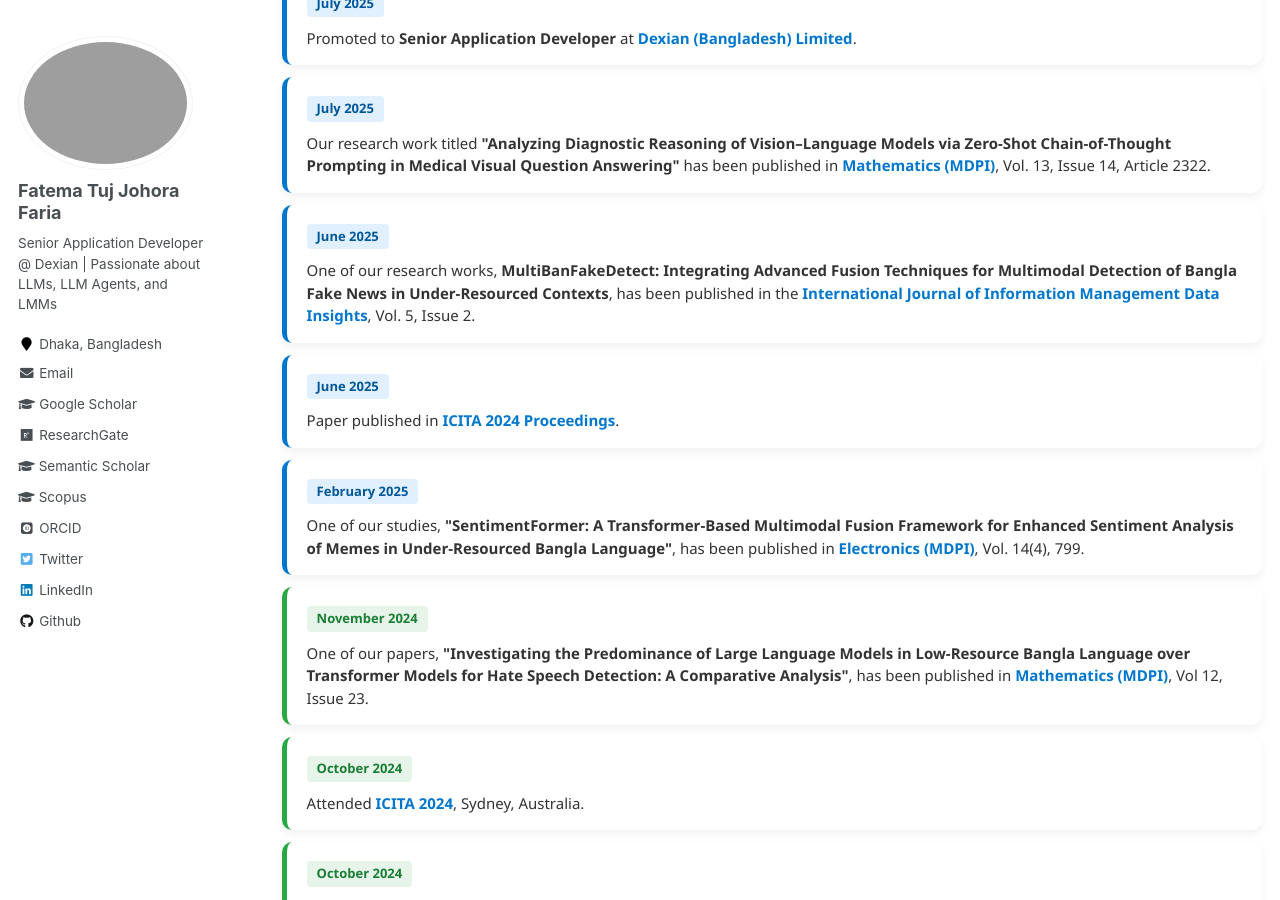
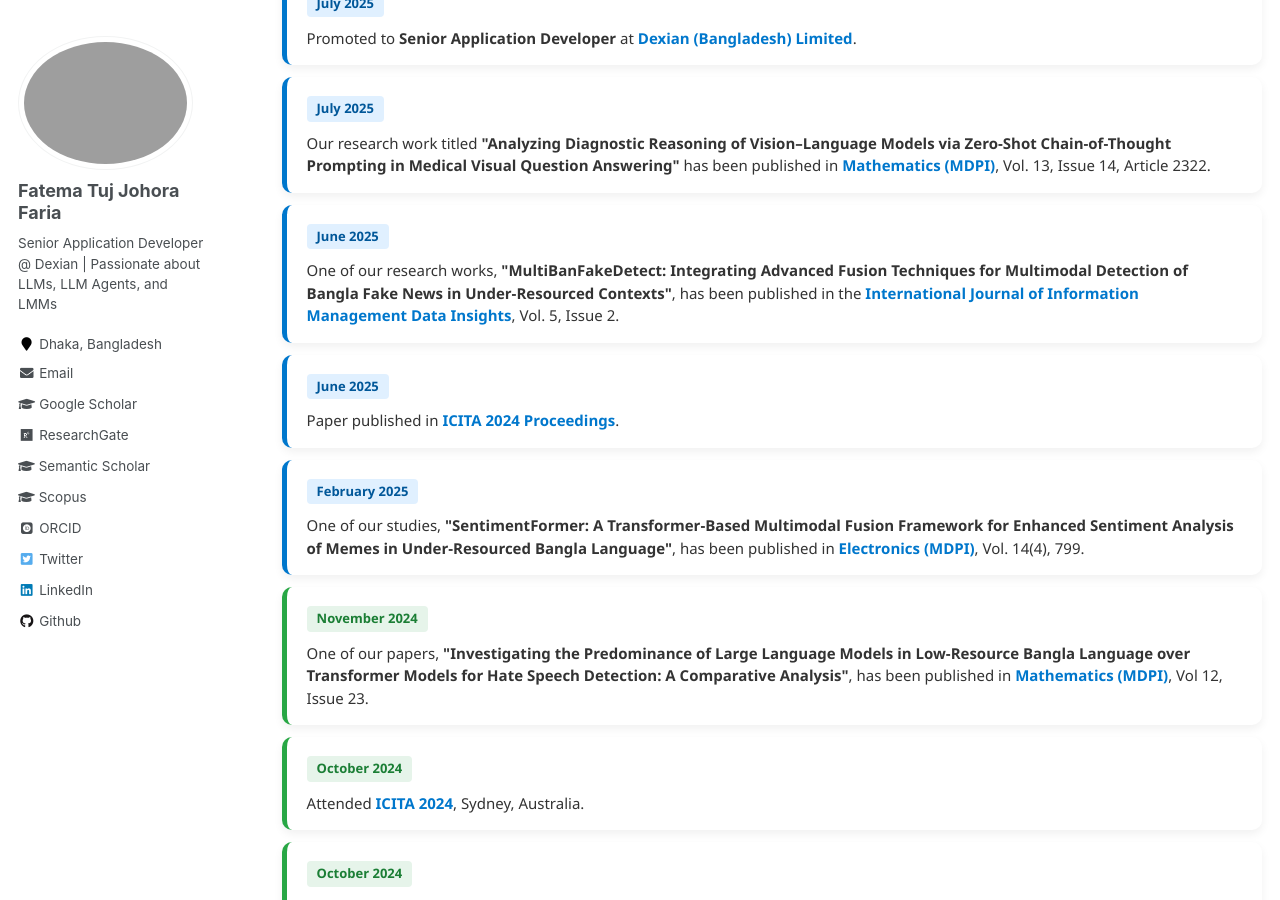
Before and after one commit to fatemafaria142/fatemafaria142.github.io, a Jekyll site: the page built from _pages/about.md, in a window 1280 px wide and 900 px high, scrolled down 1429 px. Built offline with Jekyll 4.4.1, drawn with Linux system fonts in a browser that asks for light colours; some web fonts are replaced.

Commit message:
Update news

```diff
--- a/_pages/about.md
+++ b/_pages/about.md
@@ -267,7 +267,7 @@ redirect_from:
 <div class="news-card year-2025">
   <div class="news-date">June 2025</div>
   <div class="news-desc">
-    One of our research works, <strong>MultiBanFakeDetect: Integrating Advanced Fusion Techniques for Multimodal Detection of Bangla Fake News in Under-Resourced Contexts</strong>, has been published in the <a class="news-link" href="https://www.sciencedirect.com/journal/international-journal-of-information-management-data-insights" target="_blank">International Journal of Information Management Data Insights</a>, Vol. 5, Issue 2.
+    One of our research works, <strong>"MultiBanFakeDetect: Integrating Advanced Fusion Techniques for Multimodal Detection of Bangla Fake News in Under-Resourced Contexts"</strong>, has been published in the <a class="news-link" href="https://www.sciencedirect.com/journal/international-journal-of-information-management-data-insights" target="_blank">International Journal of Information Management Data Insights</a>, Vol. 5, Issue 2.
   </div>
 </div>
 
```
Also changed, not shown: _pages/news.md (+1 -2 lines).
